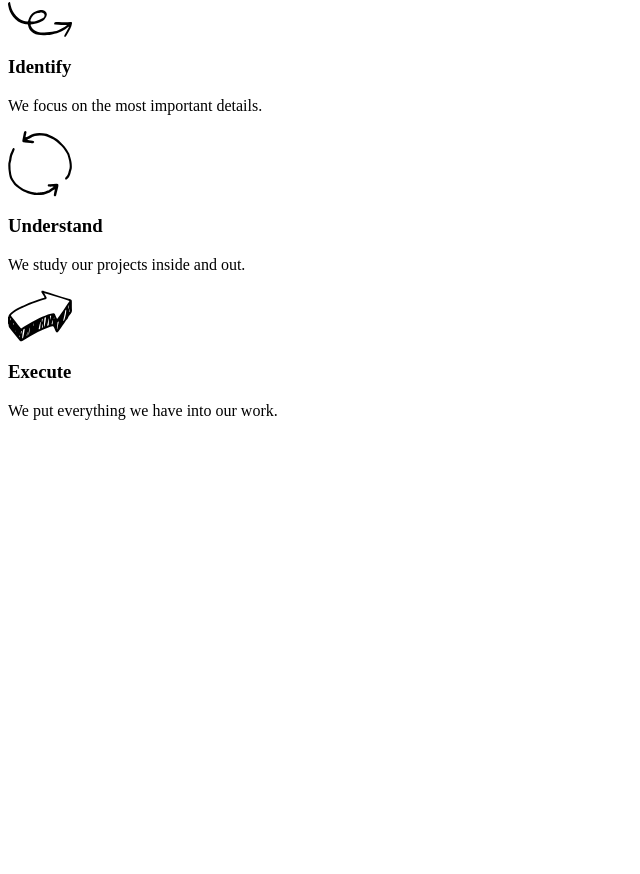
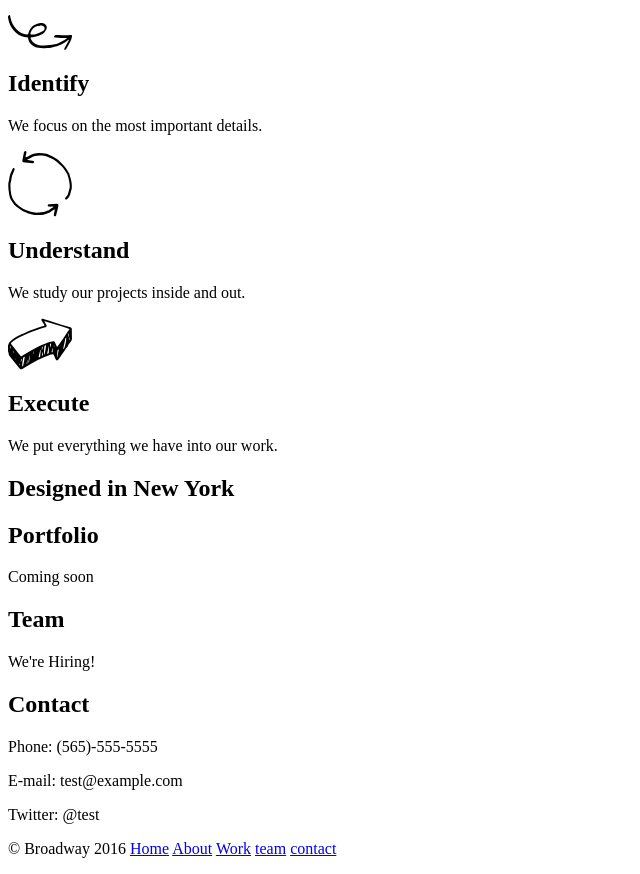
Before and after one commit to Ray-D-Aguilar/Broadway, a plain HTML site: page index.html in a window 1280 px wide. Shown: the part 285-1159 px from the top of the page, without its empty margins (0-640 px from the left). Before the commit the page ends 800 px from the top, so only its background shows below. Drawn offline with Linux system fonts and the light colour scheme.

Commit message:
Finish writing html, now onto writing css.

```diff
--- a/index.html
+++ b/index.html
@@ -4,33 +4,65 @@
 	<link href="./css/style.css" type="text/css" rel="stylesheet">
 </head>
 <body>
-	<!--Heading section-->
+	<!--Heading/hero section-->
   <h1>Broadway Design</h1>
-  <div class="links">
+  <div class="Hero">
   	<p><a href="#">Home</a></p>
   	<p><a href="#">About</a></p>
   	<p><a href="#">Work</a></p>
   	<p><a href="#">Team</a></p>
   	<p><a href="#">Contact</a></p>
   </div>
-  <!--First Supporting Section-->
+  <!--Process Section-->
   <div class="Supporting">
-  <h2>Our Process</h2>
+  <h1>Our Process</h1>
   <div class="Supporting-item">
     <img src="./resources/identify.svg">
-    <h3>Identify</h3>
+    <h2>Identify</h2>
       <p>We focus on the most important details.</p>
   </div>
   <div class="Supporting-item">
   <img src="./resources/understand.svg">
-  <h3>Understand</h3>
+  <h2>Understand</h2>
     <p>We study our projects inside and out.</p>
   </div>
   <div class="Supporting-item">
   	<img src="./resources/execute.svg">
-  	<h3>Execute</h3>
+  	<h2>Execute</h2>
   	  <p>We put everything we have into our work.</p>
   </div>
   </div>
+  <!--middle hero section-->
+  <div class="Hero">
+    <h2>Designed in New York</h1>
+  </div>
+  <!--About section-->
+  <div class="Supporting" id="portfolio">
+  	<div class="Supporting-item">
+  		<h2>Portfolio</h2>
+  		  <p>Coming soon</p>
+  </div>
+</div>
+  <div class="Supporting" id="team">
+  	<div class="Supporting-item">
+  		<h2>Team</h2>
+  		  <p>We're Hiring!</p>
+  	</div>
+  </div>
+  <div class="Supporting" id="contact">
+  	<div class="Supporting-item">
+  		<h2>Contact</h2>
+  		  <p>Phone: (565)-555-5555</p>
+  		  <p>E-mail: test@example.com</p>
+  		  <p>Twitter: @test</p>
+  	</div>
+  </div>
+  <!--Footer Section-->
+  <p>© Broadway 2016
+  <a href="#">Home</a>
+  <a href="#About">About</a>
+  <a href="#portfolio">Work</a>
+  <a href="#team">team</a>
+  <a href="#contact">contact</a></p>
 </body>
 </html>
```
